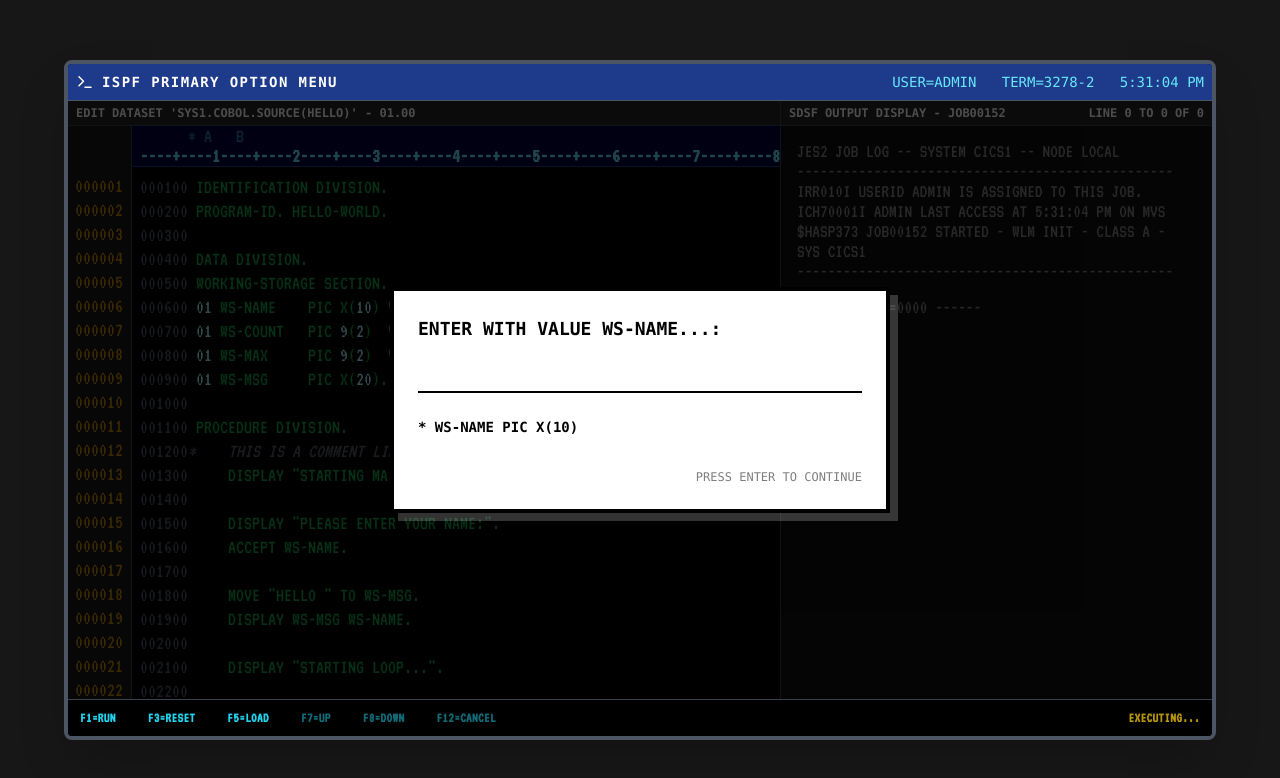
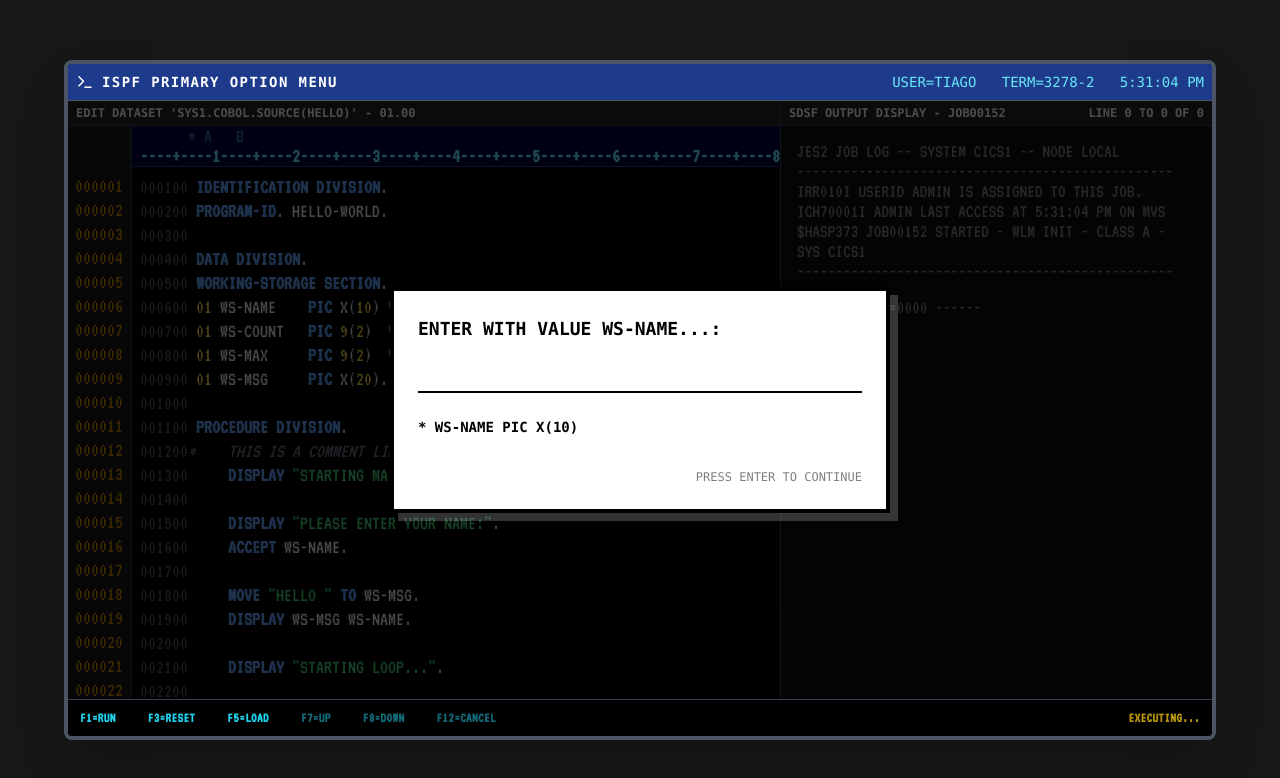
Before and after one commit to tiagomsilva93/webmainframe-cobol-simulator, a React (Vite) app: page / in a window 1280 px wide. Shown: the top 778 px of the page. Built offline with nearby package versions, Linux system fonts and the light colour scheme.

Commit message:
new version 020226-1502
new version 020226-1502

```diff
--- a/components/Editor.tsx
+++ b/components/Editor.tsx
@@ -1,24 +1,24 @@
 
 import React, { useRef, useMemo } from 'react';
-import { ValidationError } from '../compiler/validator';
-import { SyntaxHighlighter, HighlightToken } from '../compiler/syntaxHighlighter';
+import { ValidationError, Severity } from '../compiler/validator';
+import { SyntaxHighlighter, HighlightToken, TokenType } from '../compiler/syntaxHighlighter';
+import { ASTNode } from '../compiler/types';
 
 interface EditorProps {
   code: string;
   onChange: (val: string) => void;
   errors?: ValidationError[];
+  ast?: ASTNode;
 }
 
-export const Editor: React.FC<EditorProps> = ({ code, onChange, errors = [] }) => {
+export const Editor: React.FC<EditorProps> = ({ code, onChange, errors = [], ast }) => {
   const textareaRef = useRef<HTMLTextAreaElement>(null);
   const linesRef = useRef<HTMLDivElement>(null);
   const overlayRef = useRef<HTMLDivElement>(null);
 
-  // Calculate lines dynamically based on content + buffer
   const codeLines = code.split('\n');
-  const lineCount = codeLines.length;
   const minLines = 50;
-  const totalLines = Math.max(lineCount, minLines);
+  const totalLines = Math.max(codeLines.length, minLines);
 
   const handleScroll = () => {
     if (textareaRef.current) {
@@ -35,52 +35,37 @@ export const Editor: React.FC<EditorProps> = ({ code, onChange, errors = [] }) =
   const RULER_TEXT = "      * A   B                                                               ";
   const RULER_SCALE= "----+----1----+----2----+----3----+----4----+----5----+----6----+----7----+----8";
 
-  // Common styles to ensure perfect alignment between Textarea and Overlay
   const FONT_STYLE = {
     fontFamily: "'VT323', monospace",
-    fontSize: '1.25rem',  // Approx 20px
-    lineHeight: '1.5rem', // 24px
+    fontSize: '1.25rem',
+    lineHeight: '1.5rem',
     letterSpacing: 'normal'
   };
 
-  // Helper to map token types to Tailwind classes
-  const getTokenClass = (type: string) => {
-    switch (type) {
+  const getTokenClass = (token: HighlightToken, severity: Severity | null) => {
+    // Error Overrides
+    if (severity === 'ERROR') return 'text-red-500 underline decoration-wavy font-bold decoration-2';
+    if (severity === 'WARNING') return 'text-yellow-500 underline decoration-dotted decoration-2';
+    if (severity === 'INFO') return 'text-gray-500 underline decoration-dashed opacity-80';
+
+    // Token Colors per Request
+    switch (token.type) {
+      case 'keyword': return 'text-blue-400 font-bold';       // Blue
+      case 'identifier': return 'text-gray-100';              // White
+      case 'literal_string': return 'text-green-400';         // Green
+      case 'literal_number': return 'text-yellow-300';        // Yellow
+      case 'comment': return 'text-gray-500 italic';          // Gray
+      case 'operator': return 'text-purple-400 font-bold';    // Purple
+      case 'error': return 'bg-red-900/40 text-red-300';      // Red (Background for serious formatting errors)
       case 'sequence': return 'text-gray-600';
       case 'indicator': return 'text-yellow-600';
-      case 'comment': return 'text-gray-500 italic opacity-80';
-      case 'structure': return 'text-cyan-300 font-bold';
-
-      // Control Verbs (IF, PERFORM) -> Bold Light Green
-      case 'verb_control': return 'text-green-300 font-bold brightness-110';
-
-      // Operational Verbs (MOVE, ADD) -> Standard Green
-      case 'verb_op': return 'text-green-500';
-
-      // Operators (=, >, <) -> White/Gray
-      case 'operator': return 'text-gray-300 font-bold';
-
-      // Levels (01, 77) -> Magenta
-      case 'level': return 'text-purple-400 font-bold';
-      case 'level_warning': return 'text-yellow-500 underline decoration-wavy';
-
-      // Literals
-      case 'literal_text': return 'text-yellow-300'; // Text = Yellow
-      case 'literal_number': return 'text-cyan-200'; // Numbers = Cyan Light
-
-      // Identifiers
-      case 'identifier': return 'text-green-600'; // Standard
-      case 'identifier_cond': return 'text-green-400 brightness-110'; // In context
-
-      case 'overflow': return 'bg-red-900/40 text-red-300';
-      case 'error': return 'text-red-500 underline decoration-wavy';
-      default: return 'text-green-600';
+      default: return 'text-gray-300';
     }
   };
 
   const highlightedLines = useMemo(() => {
-    return codeLines.map(line => SyntaxHighlighter.highlightLine(line));
-  }, [codeLines]);
+    return codeLines.map((line, idx) => SyntaxHighlighter.highlightLine(line, idx + 1, ast));
+  }, [codeLines, ast]);
 
   return (
     <div className="flex-1 h-full flex flex-col border-r border-gray-700 bg-black">
@@ -112,46 +97,42 @@ export const Editor: React.FC<EditorProps> = ({ code, onChange, errors = [] }) =
 
             <div className="relative flex-1 h-full w-full">
 
-                {/* Highlight Overlay (Behind Textarea) */}
+                {/* Highlight Overlay */}
                 <div
                     ref={overlayRef}
                     className="absolute inset-0 p-2 overflow-auto whitespace-pre z-0 pointer-events-none"
                     style={FONT_STYLE}
                 >
                     {highlightedLines.map((tokens, i) => {
-                        const error = errors.find(e => e.line === i + 1);
+                        const lineErrors = errors.filter(e => e.line === i + 1);
 
                         return (
                           <div key={i} className="relative h-6 w-full">
-                            {/* Syntax Highlighting */}
-                            {tokens.map((token, tIdx) => (
-                              <span key={tIdx} className={getTokenClass(token.type)}>
-                                {token.text}
-                              </span>
-                            ))}
+                            {tokens.map((token, tIdx) => {
+                                const tokenErrors = lineErrors.filter(e => {
+                                    const tStart = token.startColumn;
+                                    const tEnd = tStart + token.text.length;
+                                    return e.column >= tStart && e.column < tEnd + 1;
+                                });
 
-                            {/* Error Underline/Marker */}
-                            {error && (
-                                <span className="absolute left-0 bottom-0 w-full border-b-2 border-red-500/50 pointer-events-none">
-                                </span>
-                            )}
-                            {/* Error Caret */}
-                            {error && (
-                                <span
-                                  className="absolute text-red-500 font-bold -bottom-1 z-30"
-                                  style={{ left: `calc(${error.column - 1}ch)` }}
-                                >
-                                  ^
-                                </span>
-                            )}
+                                let severity: Severity | null = null;
+                                if (tokenErrors.some(e => e.severity === 'ERROR')) severity = 'ERROR';
+                                else if (tokenErrors.some(e => e.severity === 'WARNING')) severity = 'WARNING';
+                                else if (tokenErrors.some(e => e.severity === 'INFO')) severity = 'INFO';
+
+                                return (
+                                  <span key={tIdx} className={getTokenClass(token, severity)}>
+                                    {token.text}
+                                  </span>
+                                );
+                            })}
                           </div>
                         );
                     })}
-                    {/* Padding for scroll */}
                     <div className="h-48"></div>
                 </div>
 
-                {/* Interactive Textarea (Transparent) */}
+                {/* Textarea */}
                 <textarea
                     ref={textareaRef}
                     onScroll={handleScroll}
--- a/components/MainframeLayout.tsx
+++ b/components/MainframeLayout.tsx
@@ -23,7 +23,7 @@ export const MainframeLayout: React.FC<MainframeLayoutProps> = ({ children, onRu
                 <span className="font-bold tracking-widest">ISPF PRIMARY OPTION MENU</span>
             </div>
             <div className="text-cyan-300 hidden sm:block">
-                USER=ADMIN &nbsp; TERM=3278-2 &nbsp; {new Date().toLocaleTimeString()}
+                USER=TIAGO &nbsp; TERM=3278-2 &nbsp; {new Date().toLocaleTimeString()}
             </div>
         </div>
 
--- a/components/Sysout.tsx
+++ b/components/Sysout.tsx
@@ -1,3 +1,4 @@
+
 import React from 'react';
 
 interface SysoutProps {
@@ -6,6 +7,21 @@ interface SysoutProps {
 }
 
 export const Sysout: React.FC<SysoutProps> = ({ logs, errors }) => {
+
+  const getLineClass = (text: string) => {
+    // Errors: Red + Bold
+    if (text.includes('-S ') || text.includes('ERROR:')) return 'text-red-500 font-bold';
+
+    // Warnings: Yellow (Normal weight per requirement)
+    if (text.includes('-W ')) return 'text-yellow-500';
+
+    // Info: Gray (Normal weight)
+    if (text.includes('-I ')) return 'text-gray-500';
+
+    // Default log output (DISPLAY statements)
+    return 'text-cyan-400';
+  };
+
   return (
     <div className="flex-1 h-full flex flex-col bg-[#101010]">
       <div className="bg-neutral-800 text-white px-2 py-1 text-xs border-b border-gray-700 font-bold flex justify-between shrink-0">
@@ -13,8 +29,8 @@ export const Sysout: React.FC<SysoutProps> = ({ logs, errors }) => {
         <span>LINE 0 TO {logs.length + errors.length} OF {logs.length + errors.length}</span>
       </div>
 
-      <div className="flex-1 p-4 font-mono text-cyan-400 overflow-scroll" style={{ fontFamily: "'VT323', monospace", fontSize: '1.2rem' }}>
-        <div className="mb-4 text-white opacity-50 whitespace-pre-line">
+      <div className="flex-1 p-4 font-mono overflow-scroll" style={{ fontFamily: "'VT323', monospace", fontSize: '1.2rem' }}>
+        <div className="mb-4 text-white opacity-50 whitespace-pre-line text-cyan-400">
             JES2 JOB LOG -- SYSTEM CICS1 -- NODE LOCAL <br/>
             -------------------------------------------------<br/>
             IRR010I  USERID ADMIN   IS ASSIGNED TO THIS JOB.<br/>
@@ -24,19 +40,19 @@ export const Sysout: React.FC<SysoutProps> = ({ logs, errors }) => {
         </div>
 
         {errors.map((err, i) => (
-            <div key={`err-${i}`} className="text-red-500 font-bold mb-1 whitespace-pre">
+            <div key={`err-${i}`} className={`mb-1 whitespace-pre ${getLineClass(err)}`}>
                 {err}
             </div>
         ))}
 
         {logs.map((log, i) => (
-            <div key={i} className="mb-1 whitespace-pre">
+            <div key={i} className="mb-1 whitespace-pre text-cyan-400">
                 {log}
             </div>
         ))}
 
-        <div className="mt-4 text-white opacity-50">
-           ------ MAXCC=0000 ------
+        <div className="mt-4 text-white opacity-50 text-cyan-400">
+           ------ MAXCC={errors.some(e => e.includes('-S') || e.includes('ERROR')) ? '0012' : (errors.some(e => e.includes('-W')) ? '0004' : '0000')} ------
         </div>
       </div>
     </div>
```
